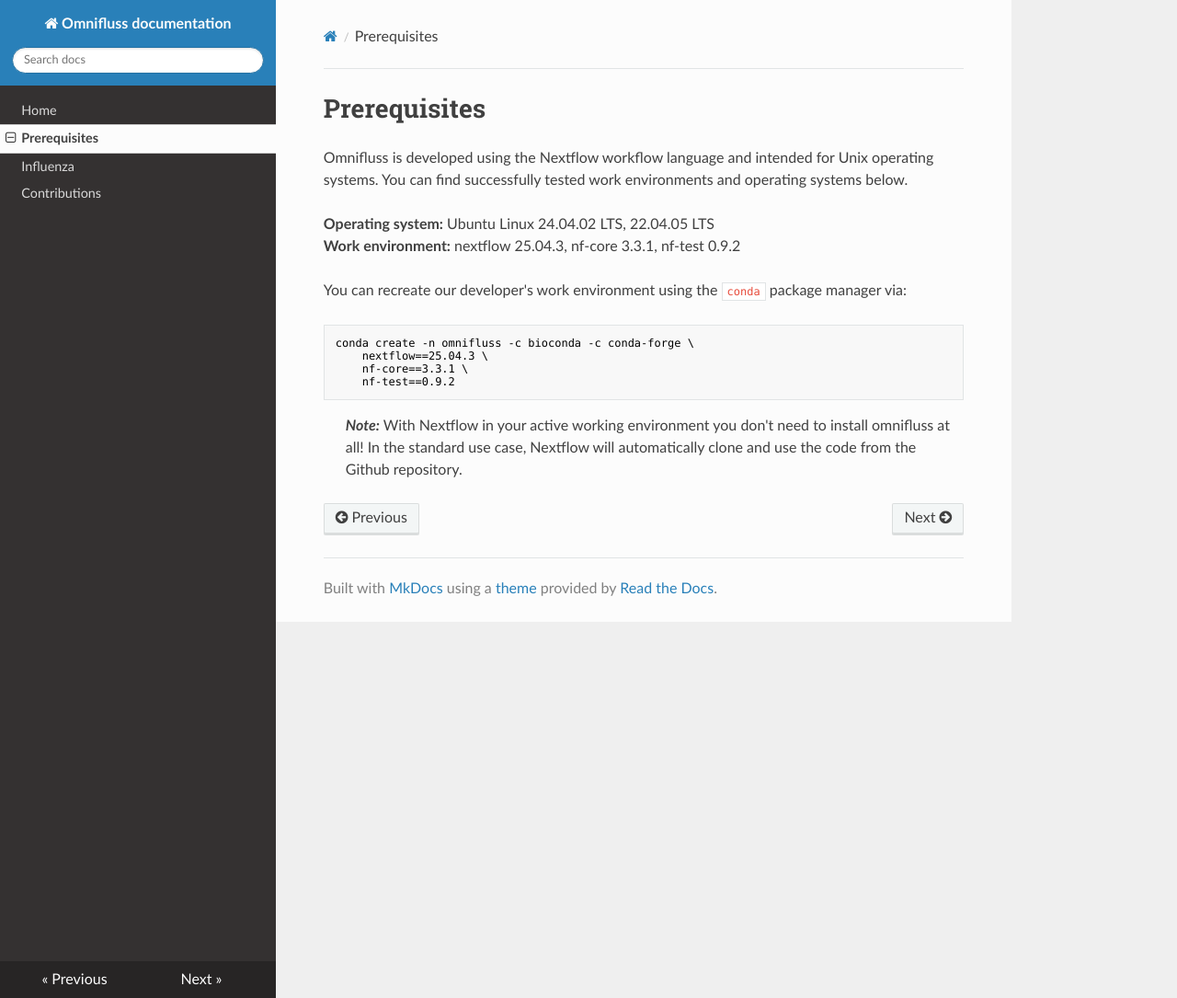
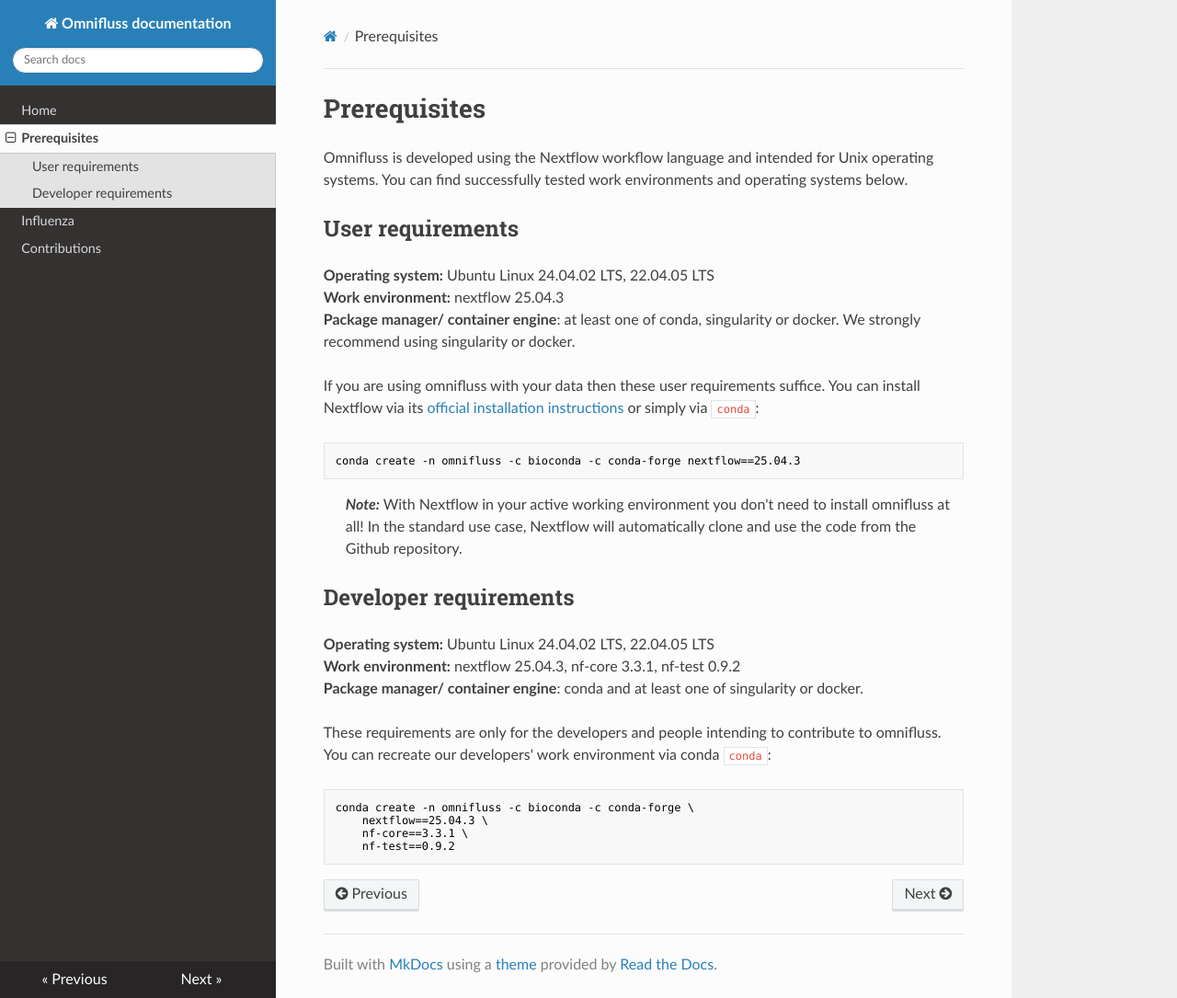
Before and after one commit to rki-mf1/omnifluss, an MkDocs documentation site: the page built from docs/prerequisites.md, in a window 1280 px wide and 1085 px high. Shown: the whole window at 92% size. Built offline with MkDocs 1.6.1, drawn with Linux system fonts in a browser that asks for light colours; nearby versions of some CDN libraries.

Commit message:
clarify requirements on README and website

````diff
--- a/docs/prerequisites.md
+++ b/docs/prerequisites.md
@@ -3,17 +3,35 @@
 Omnifluss is developed using the Nextflow workflow language and intended for Unix operating systems.
 You can find successfully tested work environments and operating systems below.
 
+## User requirements
+
 **Operating system:** Ubuntu Linux 24.04.02 LTS, 22.04.05 LTS <br>
-**Work environment:** nextflow 25.04.3, nf-core 3.3.1, nf-test 0.9.2
+**Work environment:** nextflow 25.04.3 <br>
+**Package manager/ container engine**: at least one of conda, singularity or docker. We strongly recommend using singularity or docker.
 
-You can recreate our developer's work environment using the `conda` package manager via:
+If you are using omnifluss with your data then these user requirements suffice.
+You can install Nextflow via its [official installation instructions](https://nextflow.io/docs/latest/install.html) or simply via `conda`:
+
+```bash
+conda create -n omnifluss -c bioconda -c conda-forge nextflow==25.04.3
+```
+
+> ***Note:***
+> With Nextflow in your active working environment you don't need to install omnifluss at all!
+> In the standard use case, Nextflow will automatically clone and use the code from the Github repository.
+
+## Developer requirements
+
+**Operating system:** Ubuntu Linux 24.04.02 LTS, 22.04.05 LTS <br>
+**Work environment:** nextflow 25.04.3, nf-core 3.3.1, nf-test 0.9.2 <br>
+**Package manager/ container engine**: conda and at least one of singularity or docker.
+
+These requirements are only for the developers and people intending to contribute to omnifluss.
+You can recreate our developers' work environment via conda `conda`:
+
 ```bash
 conda create -n omnifluss -c bioconda -c conda-forge \
     nextflow==25.04.3 \
     nf-core==3.3.1 \
     nf-test==0.9.2
 ```
-
-> ***Note:***
-> With Nextflow in your active working environment you don't need to install omnifluss at all!
-> In the standard use case, Nextflow will automatically clone and use the code from the Github repository.
````
Also changed, not shown: README.md (+3 -5 lines).
